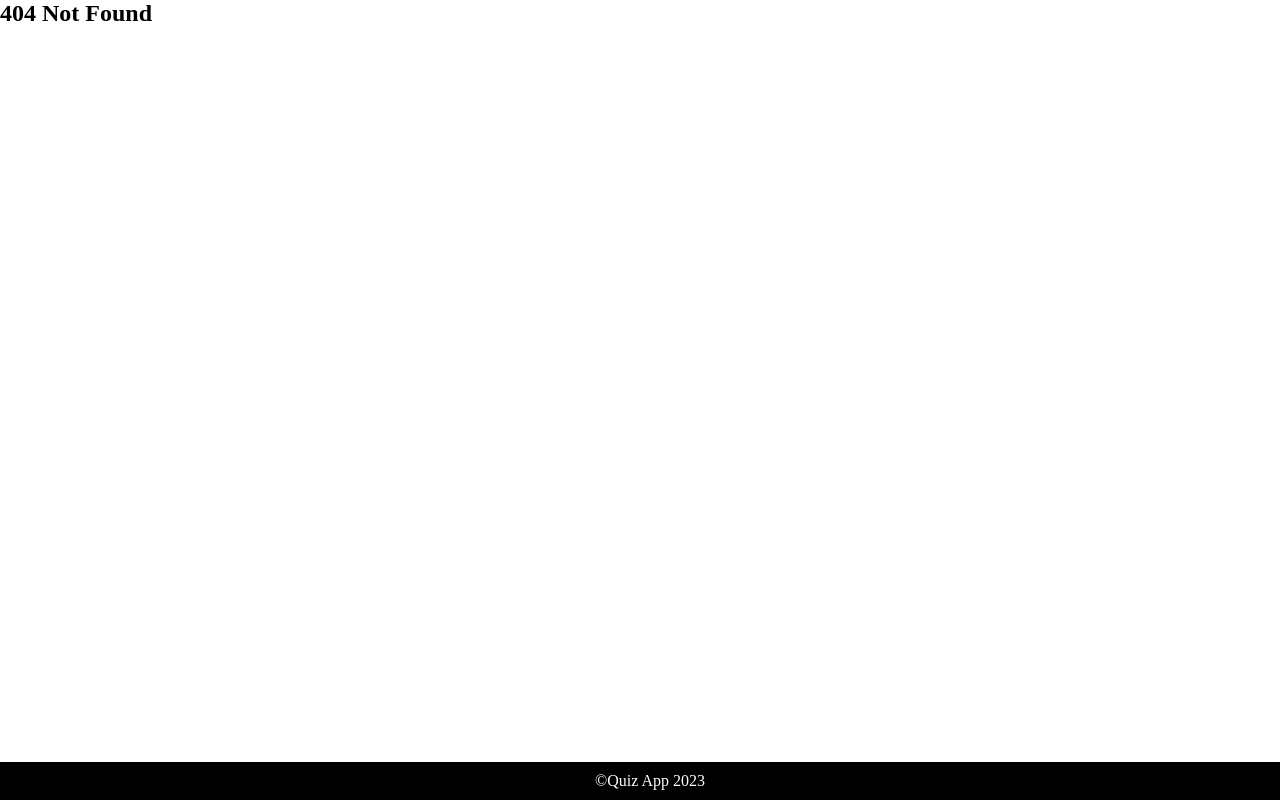
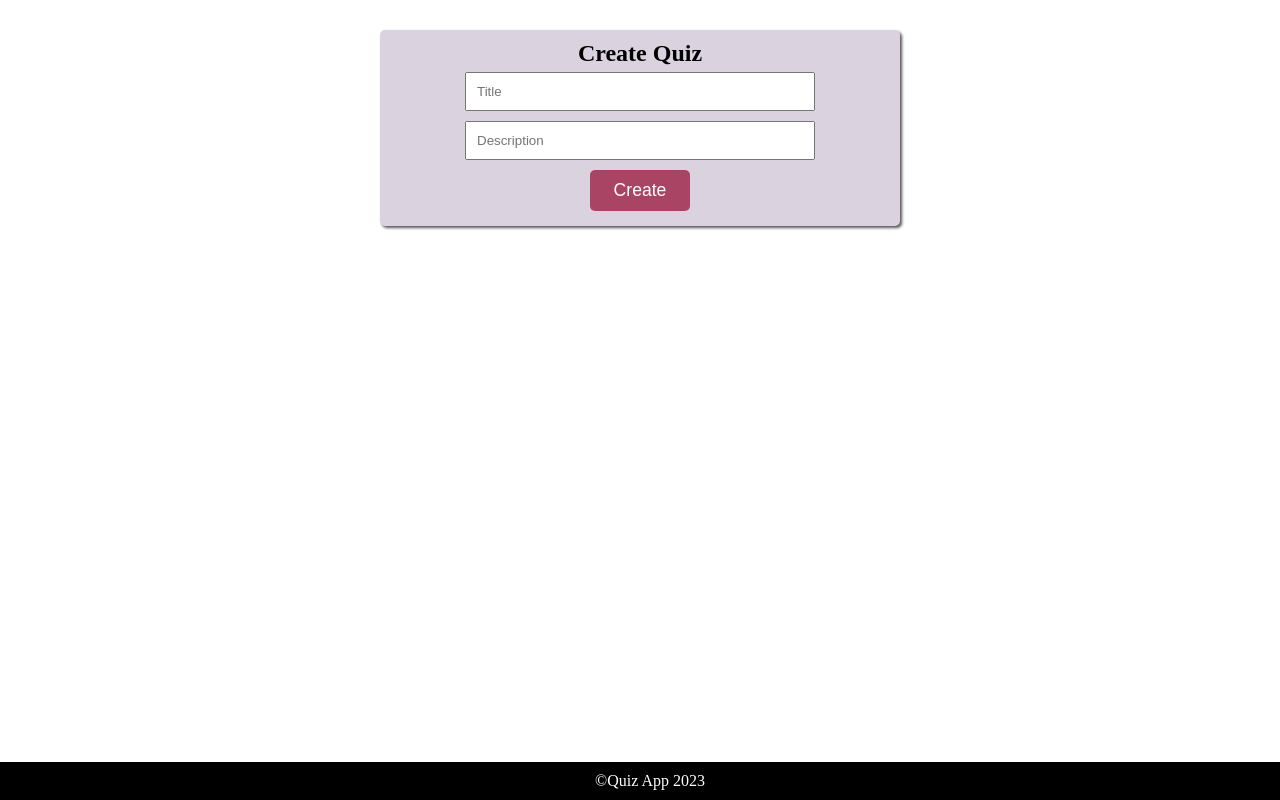
Before and after one commit to Chinmaygupta54/Quiz, a React (Create React App) app: page /createQuiz in a window 1280 px wide. Before the commit this address had no page. Built offline with nearby package versions, Linux system fonts and the light colour scheme.

Commit message:
create quiz

```diff
--- a/src/App.jsx
+++ b/src/App.jsx
@@ -10,7 +10,7 @@ import LoginHeader from "./component/header/loginHeader"
 import './style.css'
 import Error from "./component/error"
 import FacultyHeader from "./component/header/facultyHeader"
-import Create from "./component/faculty/createQuiz"
+import CreateQuiz from "./component/faculty/createQuiz"
 
 export const App = () => {
 
@@ -33,7 +33,7 @@ export const App = () => {
           <Routes>
             <Route path = "/" element = {<LoginForm />}/>
             <Route path = "/login" element = {<LoginForm />} />
-            <Route path = "/Create" element = {<Create />} />
+            <Route path = "/createQuiz" element = {<CreateQuiz />} />
             <Route path = "/questionList" element = {<QuestionList questionList = {questionList} />} />
             <Route path = "/questionForm" element = {<QustionForm addQuestion = {addQuestion}/>} />
             <Route path = "/attemptquiz" element ={<Quiz />} />
--- a/src/component/faculty/createQuiz/index.jsx
+++ b/src/component/faculty/createQuiz/index.jsx
@@ -3,7 +3,7 @@ import Wrapper from '../questionForm/style'
 import { useNavigate } from 'react-router'
 import axios from 'axios'
 
-const Create = () => {
+const CreateQuiz = () => {
     const[title, setTitle] = useState("")
     const[description ,setDescription] = useState("")
     const navigate = useNavigate()
@@ -48,6 +48,7 @@ const Create = () => {
             type = "button"
             className='Button'
             id = 'Add Question'
+            value="Create"
             onClick={addQuiz}
         />
         </form>
@@ -59,4 +60,4 @@ const Create = () => {
   )
 }
 
-export default Create
+export default CreateQuiz
```
